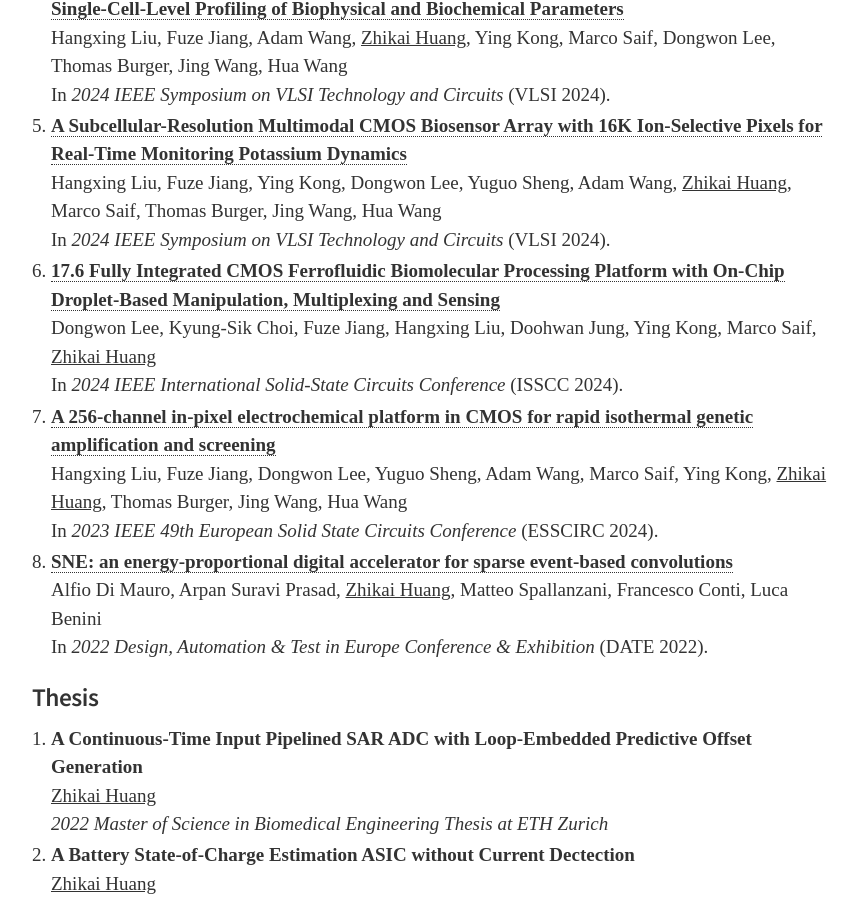
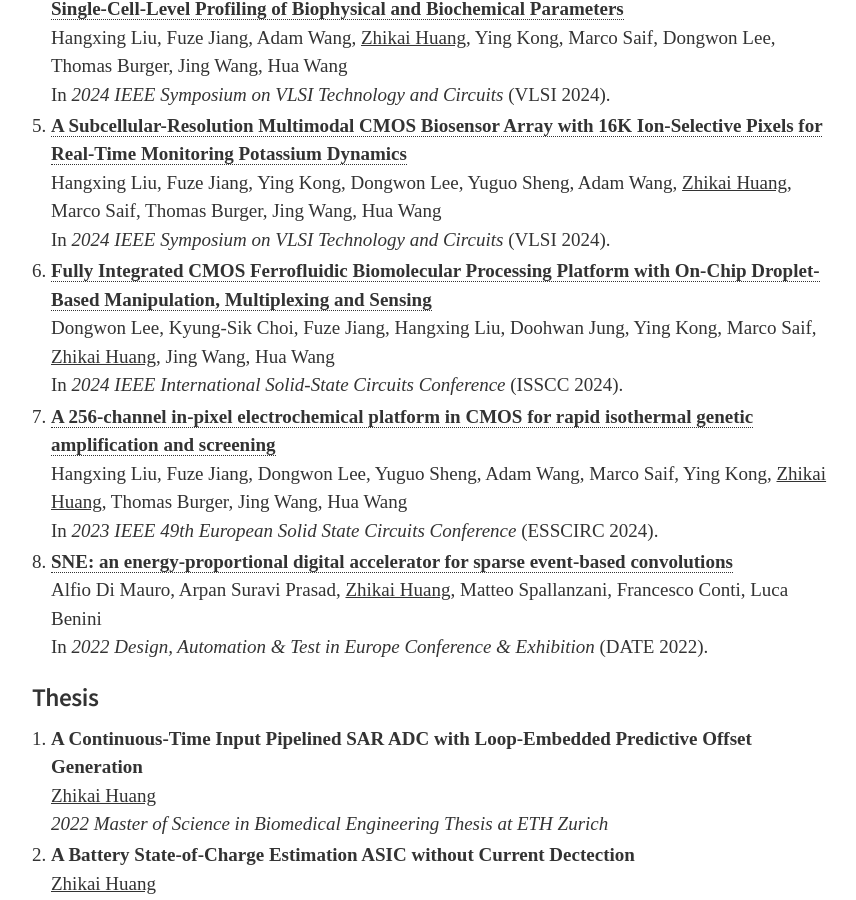
Before and after one commit to cnzhikai/cnzhikai.github.io_20250621, a Jekyll site: the page built from index.markdown, in a window 1280 px wide and 900 px high, scrolled down 1226 px. Shown: the whole window, without its empty margins (209-1065 px from the left). Built offline with Jekyll 4.4.1, drawn with Linux system fonts in a browser that asks for light colours; nearby versions of some CDN libraries; some web fonts are replaced.

Commit message:
Update index.markdown

```diff
--- a/index.markdown
+++ b/index.markdown
@@ -39,8 +39,8 @@ desc: >-
         In <i>2024 IEEE Symposium on VLSI Technology and Circuits</i> (VLSI 2024).
     </li>
     <li>
-        <a href="https://doi.org/10.1109/ISSCC49657.2024.10454430"><b>17.6 Fully Integrated CMOS Ferrofluidic Biomolecular Processing Platform with On-Chip Droplet-Based Manipulation, Multiplexing and Sensing</b></a> <br />
-        Dongwon Lee, Kyung-Sik Choi, Fuze Jiang, Hangxing Liu, Doohwan Jung, Ying Kong, Marco Saif, <u>Zhikai Huang</u>  <br />
+        <a href="https://doi.org/10.1109/ISSCC49657.2024.10454430"><b>Fully Integrated CMOS Ferrofluidic Biomolecular Processing Platform with On-Chip Droplet-Based Manipulation, Multiplexing and Sensing</b></a> <br />
+        Dongwon Lee, Kyung-Sik Choi, Fuze Jiang, Hangxing Liu, Doohwan Jung, Ying Kong, Marco Saif, <u>Zhikai Huang</u>, Jing Wang, Hua Wang  <br />
         In <i>2024 IEEE International Solid-State Circuits Conference</i> (ISSCC 2024).
     </li>
     <li>
```
